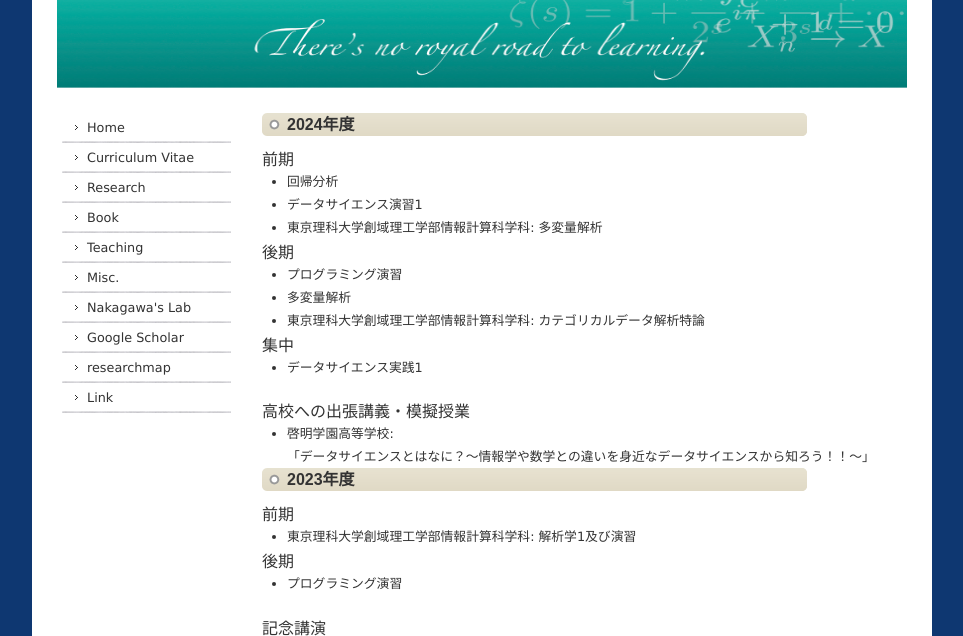
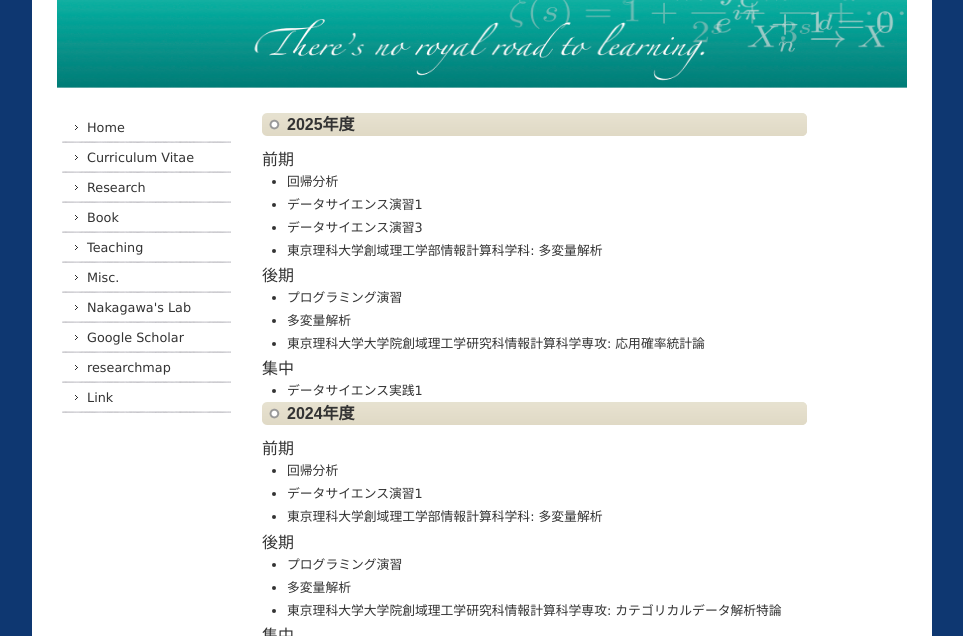
Before and after one commit to Nakagawa96/TomoyukiNakagawa.github.io, a plain HTML site: page Teaching.html in a window 1280 px wide. Shown: the part 151-787 px from the top of the page, without its empty margins (158-1121 px from the left). Drawn offline with Linux system fonts and the light colour scheme.

Commit message:
Add files via upload

```diff
--- a/Teaching.html
+++ b/Teaching.html
@@ -39,16 +39,41 @@ height="0" width="0" style="display:none;visibility:hidden"></iframe></noscript>
 					<li><a href="Profile.html">Curriculum Vitae</a></li>
 					<li><a href="Paper.html">Research</a></li>
 					<li><a href="Book.html">Book</a></li>
-                    			<li><a href="Teaching.html">Teaching</a></li>
-                    			<li><a href="Sympo.html">Misc.</a></li>
-                   			<li><a href = "https://kenkyu.hino.meisei-u.ac.jp/tnakagwawa-lab/">Nakagawa's Lab</a></li>
-                    			<li><a href="https://scholar.google.co.jp/citations?hl=ja&pli=1&user=W4ruglgAAAAJ">Google Scholar</a></li>
-                     			<li><a href="https://researchmap.jp/Nakagawa_7105">researchmap</a></li>
+                    <li><a href="Teaching.html">Teaching</a></li>
+                    <li><a href="Sympo.html">Misc.</a></li>
+                    <li><a href = "https://kenkyu.hino.meisei-u.ac.jp/tnakagwawa-lab/">Nakagawa's Lab</a></li>
+                    <li><a href="https://scholar.google.co.jp/citations?hl=ja&pli=1&user=W4ruglgAAAAJ">Google Scholar</a></li>
+                     <li><a href="https://researchmap.jp/Nakagawa_7105">researchmap</a></li>
 					<li><a href="Link.html">Link</a></li>
 					</ul>
 		</div><!-- left end -->
 
 		<div id="right">
+		<h2 class="midashi"><span>2025年度</span></h2>
+		前期
+            <ul style="padding-left:25px">
+            	<li>回帰分析</li>
+            	<li>データサイエンス演習1</li>
+            	<li>データサイエンス演習3</li>
+                <li>東京理科大学創域理工学部情報計算科学科: 多変量解析</li>
+            </ul>
+         後期
+            <ul style="padding-left:25px">
+                <li>プログラミング演習</li>
+                <li>多変量解析</li>
+                <li>東京理科大学大学院創域理工学研究科情報計算科学専攻: 応用確率統計論</li>
+            </ul>
+		 集中
+		 	 <ul style="padding-left:25px">
+                <li>データサイエンス実践1</li>
+            </ul>
+           <!---
+         <br>
+         高校への出張講義・模擬授業
+            <ul style="padding-left:25px">
+            	<li>啓明学園高等学校: <br>「データサイエンスとはなに？～情報学や数学との違いを身近なデータサイエンスから知ろう！！～」</li>
+            </ul>
+            ---->
 		<h2 class="midashi"><span>2024年度</span></h2>
 		前期
             <ul style="padding-left:25px">
@@ -60,7 +85,7 @@ height="0" width="0" style="display:none;visibility:hidden"></iframe></noscript>
             <ul style="padding-left:25px">
                 <li>プログラミング演習</li>
                 <li>多変量解析</li>
-                <li>東京理科大学創域理工学部情報計算科学科: カテゴリカルデータ解析特論</li>
+                <li>東京理科大学大学院創域理工学研究科情報計算科学専攻: カテゴリカルデータ解析特論</li>
             </ul>
 		 集中
 		 	 <ul style="padding-left:25px">
```
Also changed, not shown: Link.html (+5 -5 lines), Profile.html (+2 -0 lines), Sympo.html (+13 -5 lines), index.html (+3 -2 lines).
